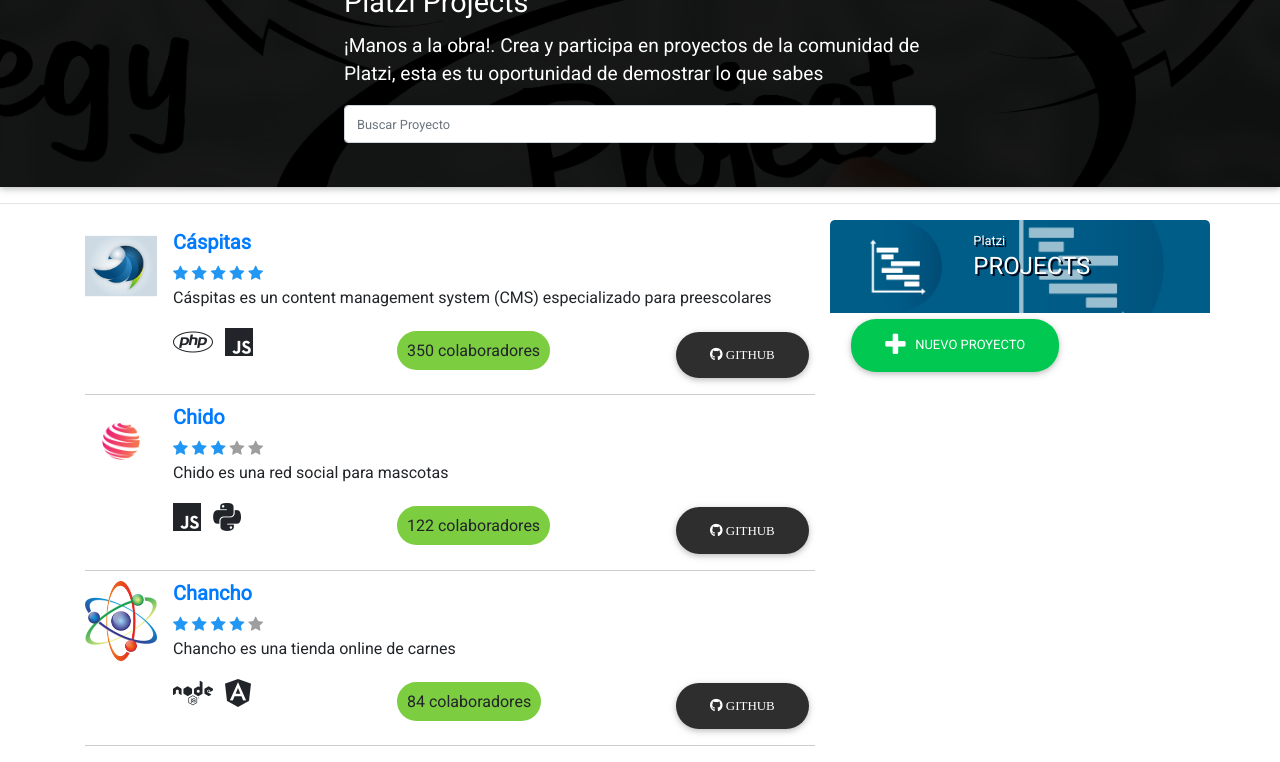
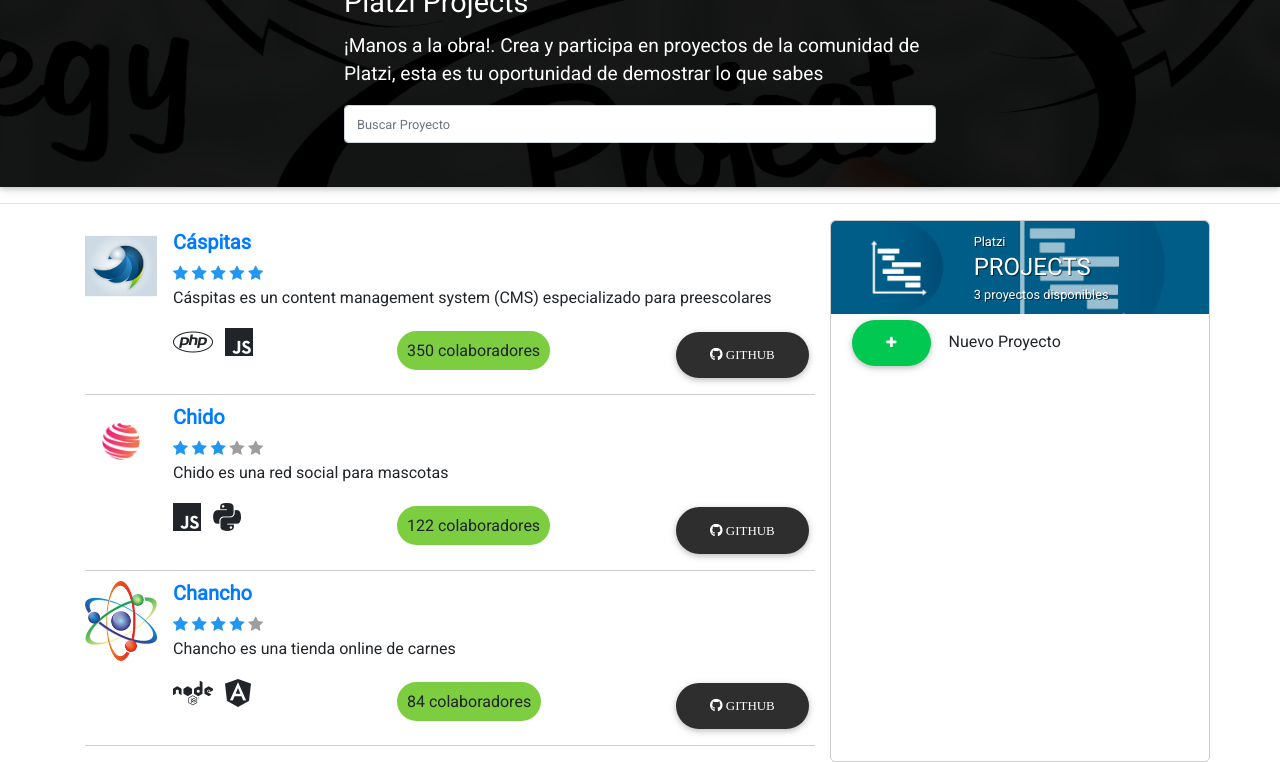
Before and after one commit to gmaggiw/platzi-projects-prototype, a Django app: page /projects/ in a window 1280 px wide. Shown: the part 99-861 px from the top of the page. Run offline with Django 3.2, Linux system fonts and the light colour scheme; data comes from the database, SQL or seed files in the repository; some libraries are stand-ins or nearby versions.

Commit message:
Adding count of projects

```diff
--- a/platziprojects/platziprojects/urls.py
+++ b/platziprojects/platziprojects/urls.py
@@ -19,11 +19,13 @@
 from django.conf.urls.static import static
 
 from projects import views as projects_views
+from projects.views import ProjectDetailView
 
 urlpatterns = [
     path('', projects_views.presentation),
     path('admin/', admin.site.urls),
-    path('projects/', projects_views.list_projects)
+    path('projects/', projects_views.list_projects),
+    path('projects/<int:pk>', ProjectDetailView.as_view())
 ]
 
 if settings.DEBUG is True:
--- a/platziprojects/projects/templates/list_projects.html
+++ b/platziprojects/projects/templates/list_projects.html
@@ -33,7 +33,7 @@
                     <li class="media">
                         <img width="72" class="d-flex mr-3 img-fluid" src="{{project.logo.url}}" alt="{{project.name}}">
                         <div class="media-body">
-                            <a href="">
+                            <a href="/projects/{{project.pk}}">
                                 <h5 class="mt-0 mb-2 font-weight-bold">{{project.name}}</h5>
                             </a>
                             <!--Review-->
@@ -80,7 +80,7 @@
             {% endif %}
             </ul>
         </div>
-        <div class="col-4">
+        <div class="col-4 side">
             <div class="row side-header">
                 <div class="col-4">
                     <img src="{% static 'img/project-management.png' %}" class="img-fluid" />
@@ -88,10 +88,11 @@
                 <div class="col-8">
                     <small>Platzi</small>
                     <h3><strong>PROJECTS</strong></h3>
+                    <small><strong>{{count}}</strong> proyectos disponibles</small>
                 </div>
 
             </div>
-            <a href="" role="button" class="btn btn-success btn-rounded "><i class="fa fa-plus fa-2x"></i>  &nbsp;&nbsp;Nuevo Proyecto</a>
+            <a href="" role="button" class="btn btn-success btn-rounded "><i class="fa fa-plus fa-1x"></i></a> &nbsp;&nbsp;Nuevo Proyecto
         </div>
     </div>
 
--- a/platziprojects/projects/views.py
+++ b/platziprojects/projects/views.py
@@ -1,6 +1,7 @@
 from django.shortcuts import render
 from django.views.decorators.http import require_http_methods
 from projects.models import Project
+from django.views.generic import DetailView
 # Create your views here.
 
 
@@ -15,4 +16,9 @@
         projects = Project.objects.filter(name__contains=q)
     else:
         projects = Project.objects.all()
-    return render(request, 'list_projects.html', {'projects': projects, 'q': q})
+
+    totalprojects = Project.objects.count()
+    return render(request, 'list_projects.html', {'projects': projects, 'q': q, 'count': totalprojects})
+
+class ProjectDetailView(DetailView):
+    model = Project
--- a/platziprojects/static/css/main.css
+++ b/platziprojects/static/css/main.css
@@ -89,18 +89,24 @@
     vertical-align: middle;
 }
 
+.side {
+    border: 1px solid #ccc;
+    border-radius: 5px;
+}
+
 .side-header {
     background-color: #005D88;
     border-radius: 5px 5px 0px 0px;
     padding-right: 5px;
     padding-left: 5px;
     color: #fff;
-    text-shadow: 2px 2px rgb(1, 9, 29);
+    text-shadow: 1px 1px rgba(0, 0, 0, 0.562);
+    font-weight: 700;
 }
 
 .side-header h3 {
     font-size: 1.5em;
-
+    margin-bottom: 0;
 }
 
 .side-header > .col-8 {
```
Also changed, not shown: platziprojects/projects/templates/projects/project_detail.html (added, +37 -0 lines).
